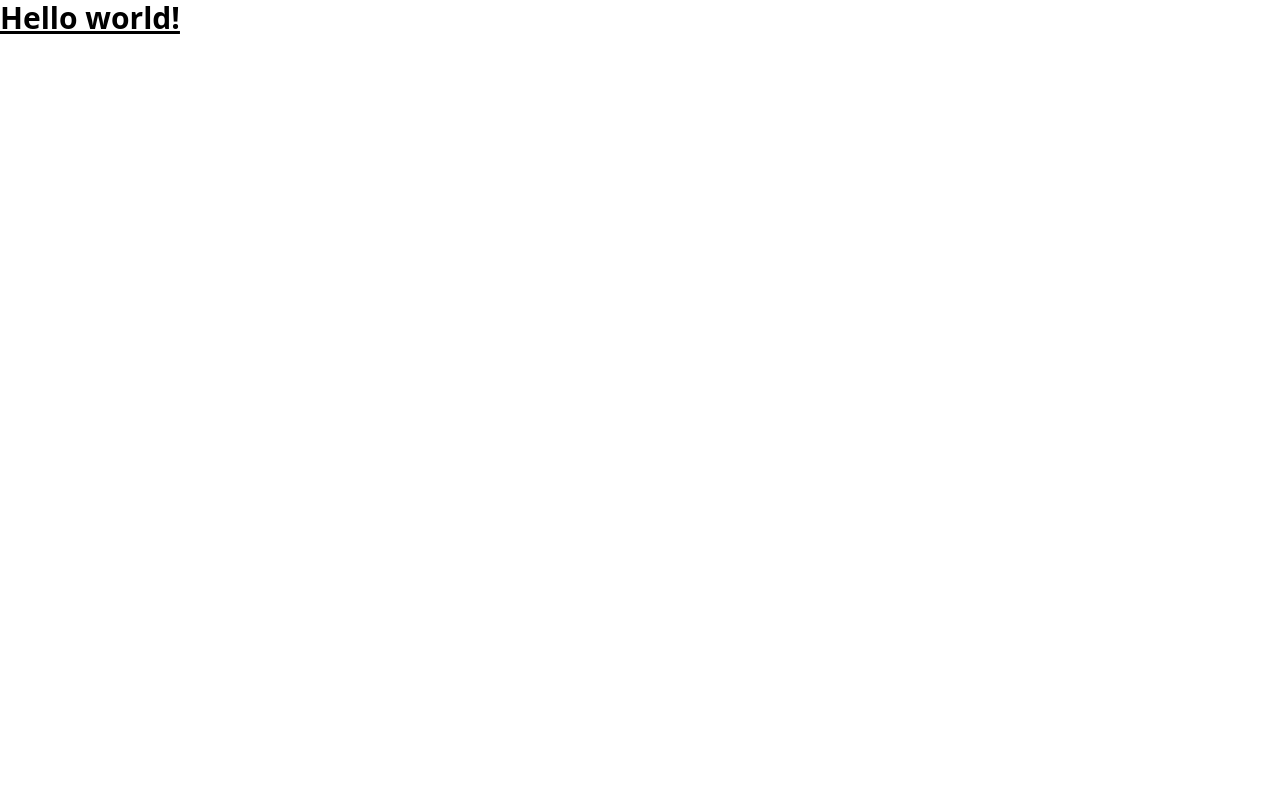
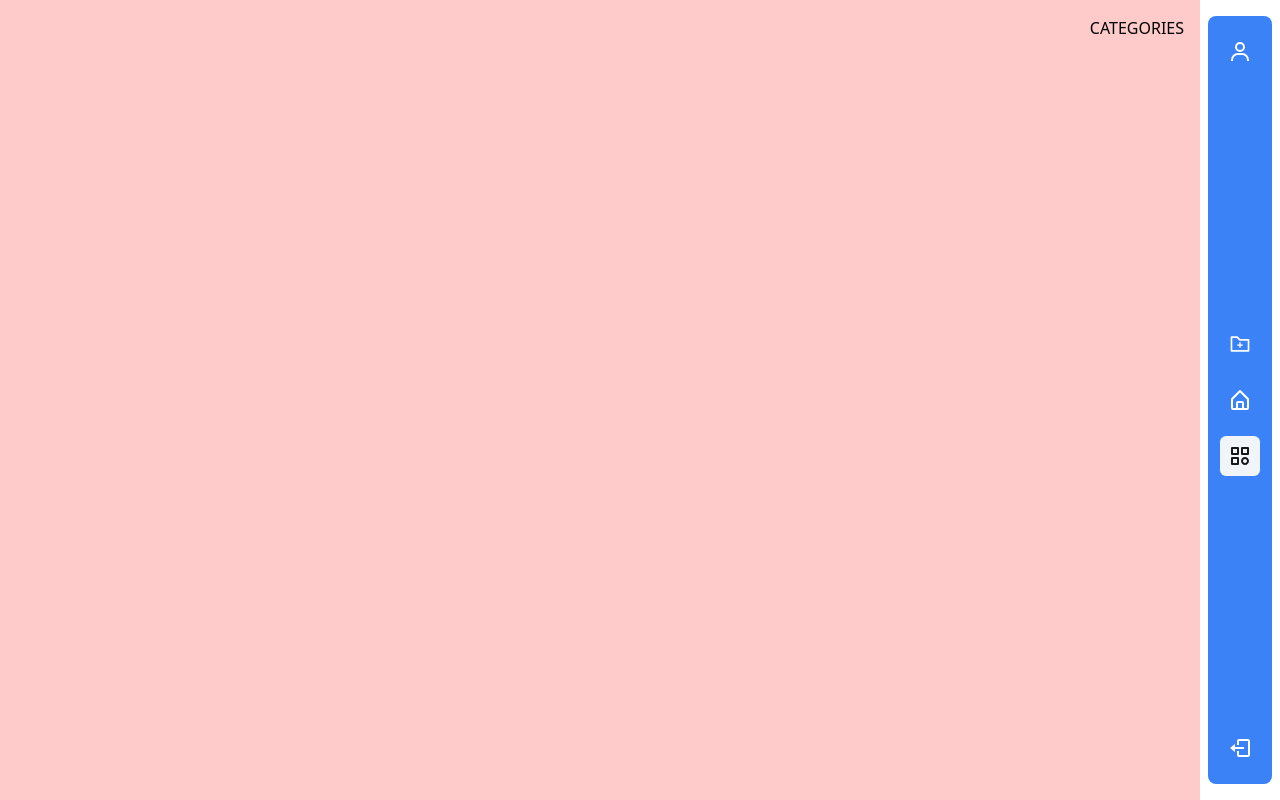
Before and after one commit to mahdibashirione/PanelAdmin, a React (Create React App) app: page /Categories in a window 1280 px wide. Shown: the top 800 px of the page. Built offline with nearby package versions, Linux system fonts and the light colour scheme.

Commit message:
add components Layout and Navbar

```diff
--- a/package.json
+++ b/package.json
@@ -8,6 +8,7 @@
     "@testing-library/user-event": "^13.5.0",
     "react": "^18.1.0",
     "react-dom": "^18.1.0",
+    "react-icons": "^4.4.0",
     "react-router-dom": "^6.3.0",
     "react-scripts": "5.0.1",
     "web-vitals": "^2.1.4"
--- a/public/index.html
+++ b/public/index.html
@@ -1,31 +1,16 @@
 <!DOCTYPE html>
-<html lang="en">
+<html lang="en" dir="rtl">
+
 <head>
   <meta charset="utf-8" />
-    <link rel="icon" href="%PUBLIC_URL%/favicon.ico" />
   <meta name="viewport" content="width=device-width, initial-scale=1" />
   <meta name="theme-color" content="#000000" />
-    <meta
-      name="description"
-      content="Web site created using create-react-app"
-    />
+  <meta name="description" content="Web site created using create-react-app" />
   <link rel="apple-touch-icon" href="%PUBLIC_URL%/logo192.png" />
-    <!--
-      manifest.json provides metadata used when your web app is installed on a
-      user's mobile device or desktop. See https://developers.google.com/web/fundamentals/web-app-manifest/
-    -->
   <link rel="manifest" href="%PUBLIC_URL%/manifest.json" />
-    <!--
-      Notice the use of %PUBLIC_URL% in the tags above.
-      It will be replaced with the URL of the `public` folder during the build.
-      Only files inside the `public` folder can be referenced from the HTML.
+  <title>Panel Admin</title>
+</head>
 
-      Unlike "/favicon.ico" or "favicon.ico", "%PUBLIC_URL%/favicon.ico" will
-      work correctly both with client-side routing and a non-root public URL.
-      Learn how to configure a non-root public URL by running `npm run build`.
-    -->
-    <title>React App</title>
-  </head>
 <body>
   <noscript>You need to enable JavaScript to run this app.</noscript>
   <div id="root"></div>
@@ -40,4 +25,5 @@
       To create a production bundle, use `npm run build` or `yarn build`.
     -->
 </body>
+
 </html>
--- a/src/App.js
+++ b/src/App.js
@@ -1,9 +1,16 @@
+import { Route, Routes } from "react-router-dom";
+import Navbar from "./components/Navbar/Navbar";
+import HomePage from "./page/HomePage";
+import CategoryPage from "./page/CategoryPage";
+import AddProductPage from "./page/AddProductPage";
 
 function App() {
   return (
-    <h1 className="text-3xl font-bold underline">
-      Hello world!
-    </h1>
+    <Routes>
+      <Route path="/" element={<HomePage />} />
+      <Route path="/Categories" element={<CategoryPage />} />
+      <Route path="/AddProduct" element={<AddProductPage />} />
+    </Routes>
   );
 }
 
--- /dev/null
+++ b/src/components/Navbar/Navbar.js
@@ -0,0 +1,40 @@
+import { BiHomeAlt } from "react-icons/bi"
+import { BiCategory } from "react-icons/bi"
+import { BiUser } from "react-icons/bi"
+import { BiLogOut } from "react-icons/bi"
+import { AiOutlineFolderAdd } from "react-icons/ai"
+import { useState } from "react"
+import { useLocation, NavLink } from "react-router-dom"
+
+const Navbar = () => {
+
+  const location = useLocation()
+  const [navigate, setNavigate] = useState([
+    { path: '/', label: "Home" },
+    { path: '/Categories', label: "Categories" },
+    { path: '/AddProduct', label: "AddProduct" }
+  ])
+
+  const inLocation = navigate.find(loc => loc.path === location.pathname)
+
+  return (
+    <header className="mx-2">
+      <nav className="md:h-[calc(100vh-2rem)] rounded-lg md:sticky md:top-4 md:w-[0px] md:px-8 md:py-4 md:w-50px md:flex-col fixed top-2 right-2 w-[calc(100%-1rem)] flex justify-between items-center py-5 px-2 bg-blue-500 text-white">
+        <div className=" flex items-center justify-start md:flex-col">
+          <BiUser className="text-2xl w-10 h-10 p-2 rounded-md hover:bg-[rgba(255,255,255,0.2)] cursor-pointer" />
+        </div>
+        <ul className="hidden md:flex items-center justify-start md:flex-col gap-y-4">
+          <NavLink to="/AddProduct"><AiOutlineFolderAdd className={`${inLocation.path === "/AddProduct" ? "text-zinc-900 bg-slate-100" : "hover:bg-[rgba(255,255,255,0.2)]"} cursor-pointer text-2xl w-10 h-10 p-2 rounded-md`} /></NavLink>
+          <NavLink to="/"><BiHomeAlt className={`${inLocation.path === "/" ? "text-zinc-900 bg-slate-100" : "hover:bg-[rgba(255,255,255,0.2)]"} cursor-pointer text-2xl w-10 h-10 p-2 rounded-md`} /></NavLink>
+          <NavLink to="/Categories"><BiCategory className={`${inLocation.path === "/Categories" ? "text-zinc-900 bg-slate-100" : "hover:bg-[rgba(255,255,255,0.2)]"} cursor-pointer text-2xl w-10 h-10 p-2 rounded-md`} /></NavLink>
+        </ul>
+        <span className="md:hidden text-lg select-none">Panel</span>
+        <div className=" flex items-center justify-end md:flex-col">
+          <BiLogOut className="text-2xl w-10 h-10 p-2 rounded-md hover:bg-[rgba(255,255,255,0.2)] cursor-pointer" />
+        </div>
+      </nav>
+    </header >
+  );
+}
+
+export default Navbar;
--- a/src/index.js
+++ b/src/index.js
@@ -3,12 +3,15 @@ import ReactDOM from 'react-dom/client';
 import './index.css';
 import App from './App';
 import { BrowserRouter } from 'react-router-dom';
+import Layout from './layout/Layout';
 
 const root = ReactDOM.createRoot(document.getElementById('root'));
 root.render(
   <React.StrictMode>
     <BrowserRouter>
-      <App />
+      <Layout>
+        <App />
+      </Layout>
     </BrowserRouter>
   </React.StrictMode>
 );
--- /dev/null
+++ b/src/layout/Layout.js
@@ -0,0 +1,15 @@
+import Navbar from "../components/Navbar/Navbar";
+
+const Layout = ({ children }) => {
+  return (
+    <div className="flex flex-col md:flex-row container min-h-screen">
+      <div className=""></div>
+      <Navbar />
+      <div className="w-full bg-red-200 p-4 h-[1000px] mt-[100px] md:mt-0">
+        {children}
+      </div>
+    </div>
+  );
+}
+
+export default Layout;
--- /dev/null
+++ b/src/page/AddProductPage.js
@@ -0,0 +1,11 @@
+const AddProductPage = () => {
+  return (
+    <>
+      <h1>
+        ADD PRODUCT
+      </h1>
+    </>
+  );
+}
+
+export default AddProductPage;
--- /dev/null
+++ b/src/page/CategoryPage.js
@@ -0,0 +1,11 @@
+const CategoryPage = () => {
+  return (
+    <>
+      <h1>
+        CATEGORIES
+      </h1>
+    </>
+  );
+}
+
+export default CategoryPage;
--- /dev/null
+++ b/src/page/HomePage.js
@@ -0,0 +1,11 @@
+const HomePage = () => {
+  return (
+    <>
+      <h1>
+        HOME
+      </h1>
+    </>
+  );
+}
+
+export default HomePage;
--- a/tailwind.config.js
+++ b/tailwind.config.js
@@ -3,6 +3,9 @@ module.exports = {
     "./src/**/*.{js,jsx,ts,tsx}",
   ],
   theme: {
+    container: {
+      center: true,
+    },
     extend: {},
   },
   plugins: [],
```
Also changed, not shown: 1 other file (tests, documents, lock files or other folders). Lines whose indentation alone changed are shown as unchanged.
